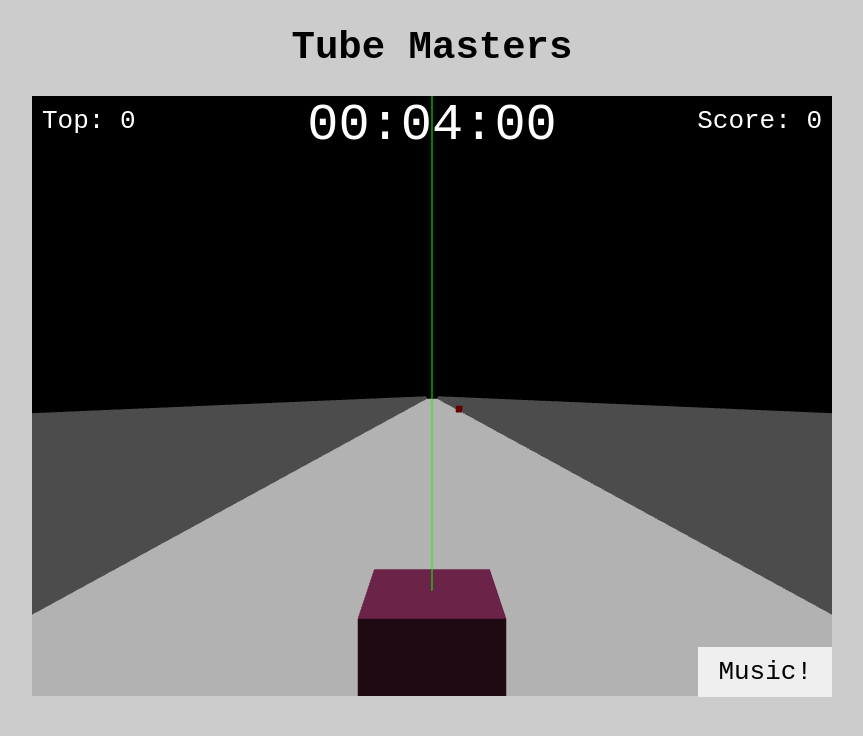
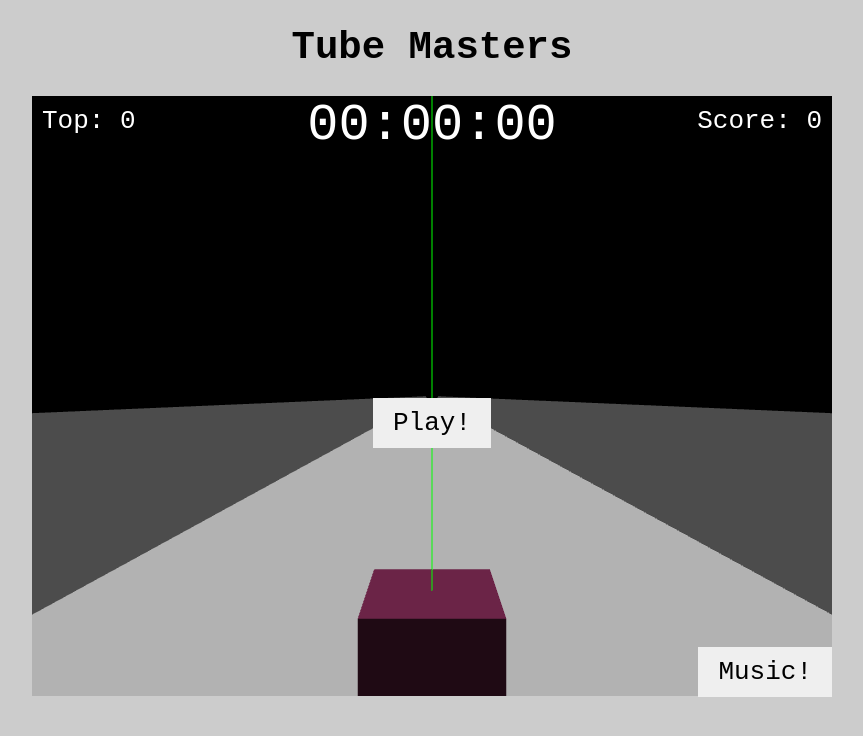
Before and after one commit to zackurben/js13k-2019, a website built with webpack: page index.html in a window 1280 px wide. Shown: the whole page, without its empty margins (208-1071 px from the left). Built offline with nearby package versions, Linux system fonts and the light colour scheme; animation ran at ten frames a second; what beepbox would draw is missing.

Commit message:
Updating game to require manual user intervention to start.

```diff
--- a/index.html
+++ b/index.html
@@ -16,7 +16,7 @@
 
         <div class="popup hide">
           <button id="replay" class="btn">
-            Play Again!
+            Play!
           </button>
         </div>
         <button class="btn" id="music">
--- a/src/index.js
+++ b/src/index.js
@@ -321,7 +321,7 @@ function render(timestamp = 0) {
     startOffset = timestamp;
   }
 
-  sessionTime = timestamp - startOffset;
+  sessionTime = timestamp - startOffset || 0;
   delta = timestamp - lastRender;
 
   // Update game variables
@@ -381,6 +381,7 @@ function render(timestamp = 0) {
   return requestAnimationFrame(render);
 }
 
-// Start the game for the first time.
+// Start the game for the first time and immediately pause it.
 resetGameData();
 render();
+running = false;
```
